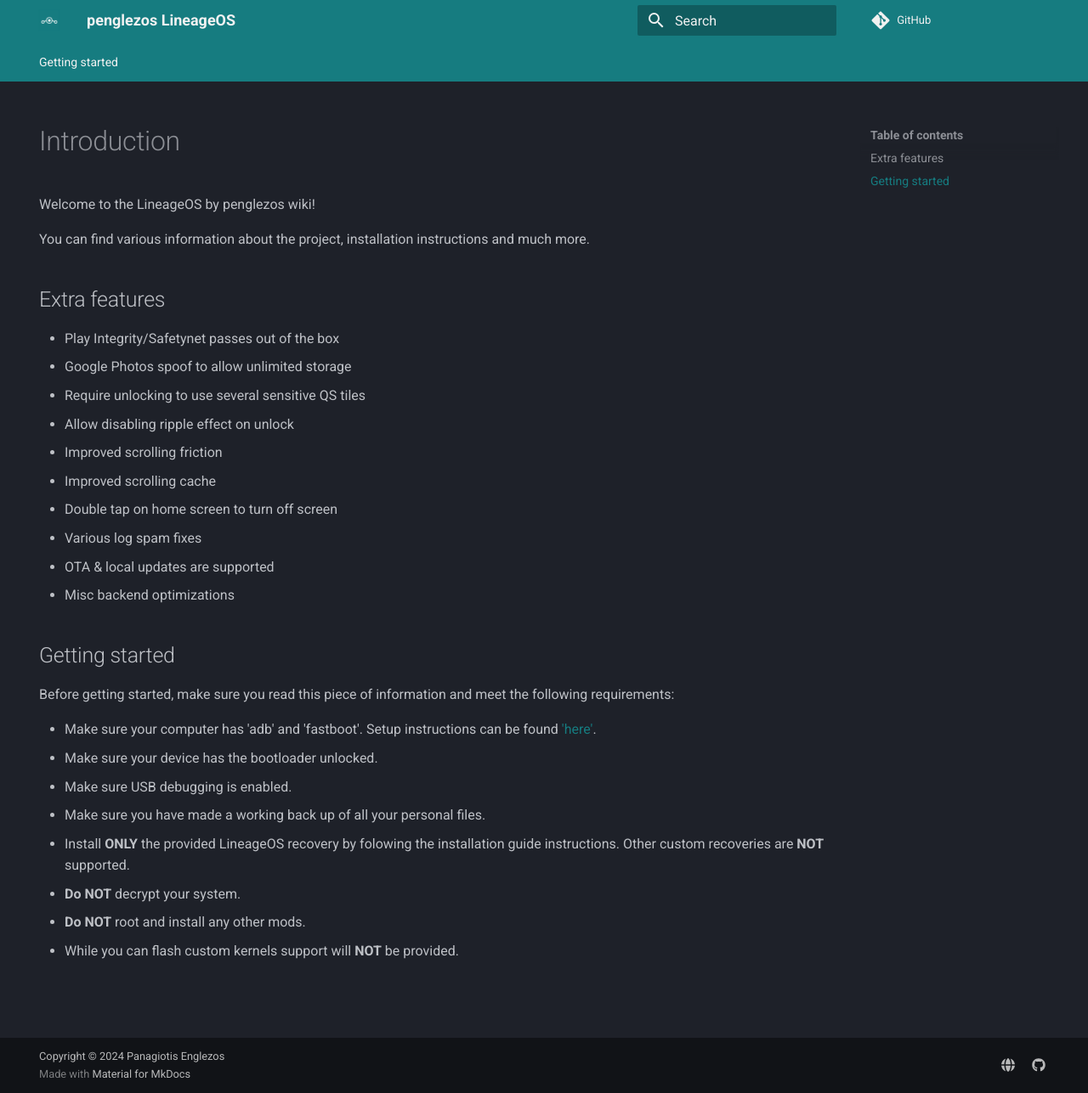
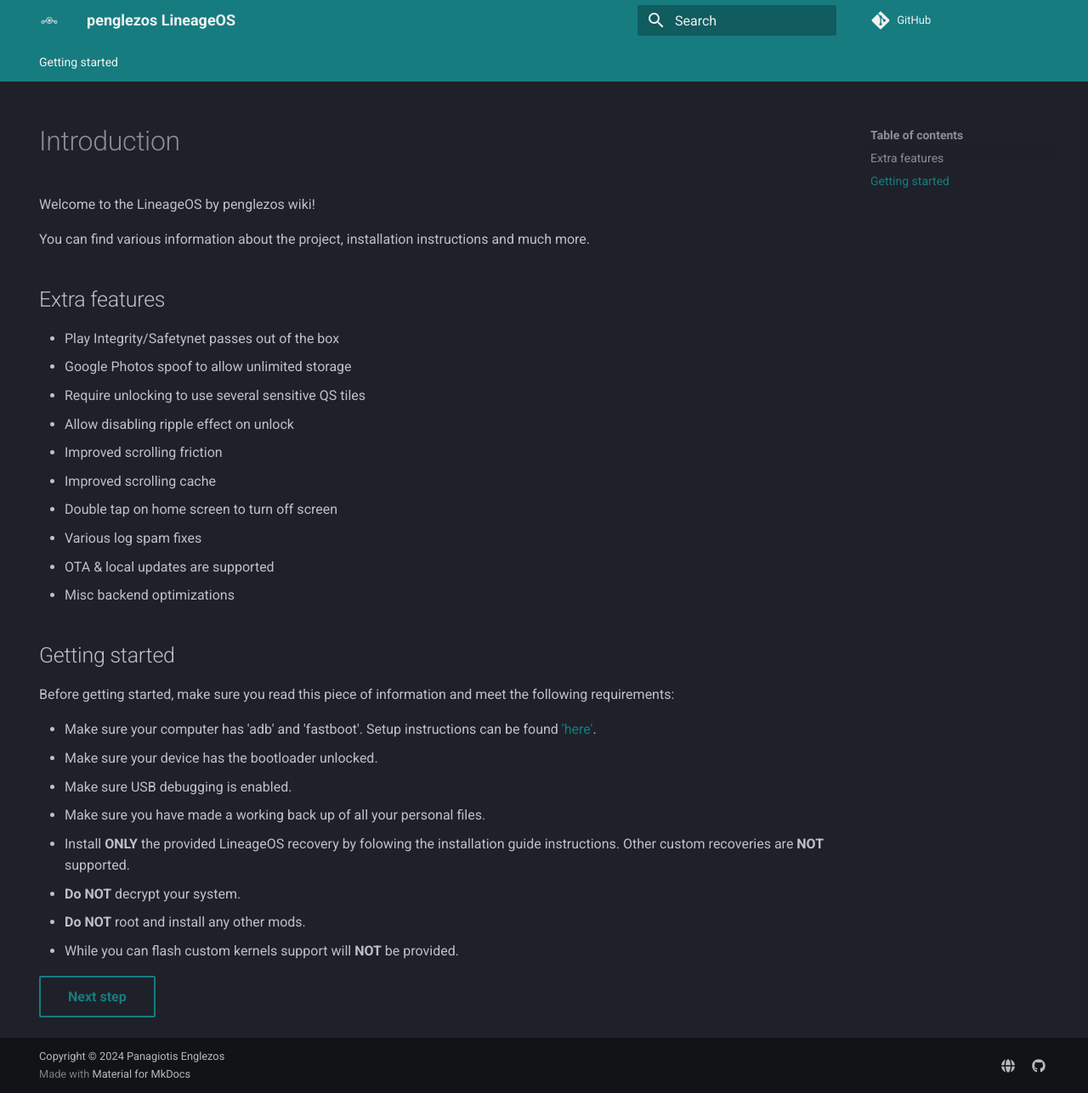
Before and after one commit to penglezos/lineageos.penglezos.dev, an MkDocs documentation site: the page built from docs/index.md, in a window 1280 px wide and 1287 px high. Shown: the whole window at 85% size. Built offline with MkDocs 1.6.1 and Material for MkDocs 9.7.7, drawn with Linux system fonts in a browser that asks for light colours; comment, search, counter and statistics services are not loaded.

Commit message:
Add next step button
Signed-off-by: penglezos <panagiotisegl@gmail.com>

```diff
--- a/docs/index.md
+++ b/docs/index.md
@@ -34,3 +34,5 @@
 * **Do NOT** decrypt your system.
 * **Do NOT** root and install any other mods.
 * While you can flash custom kernels support will **NOT** be provided.
+
+<a href="devices" class="md-button">Next step</a>
```
